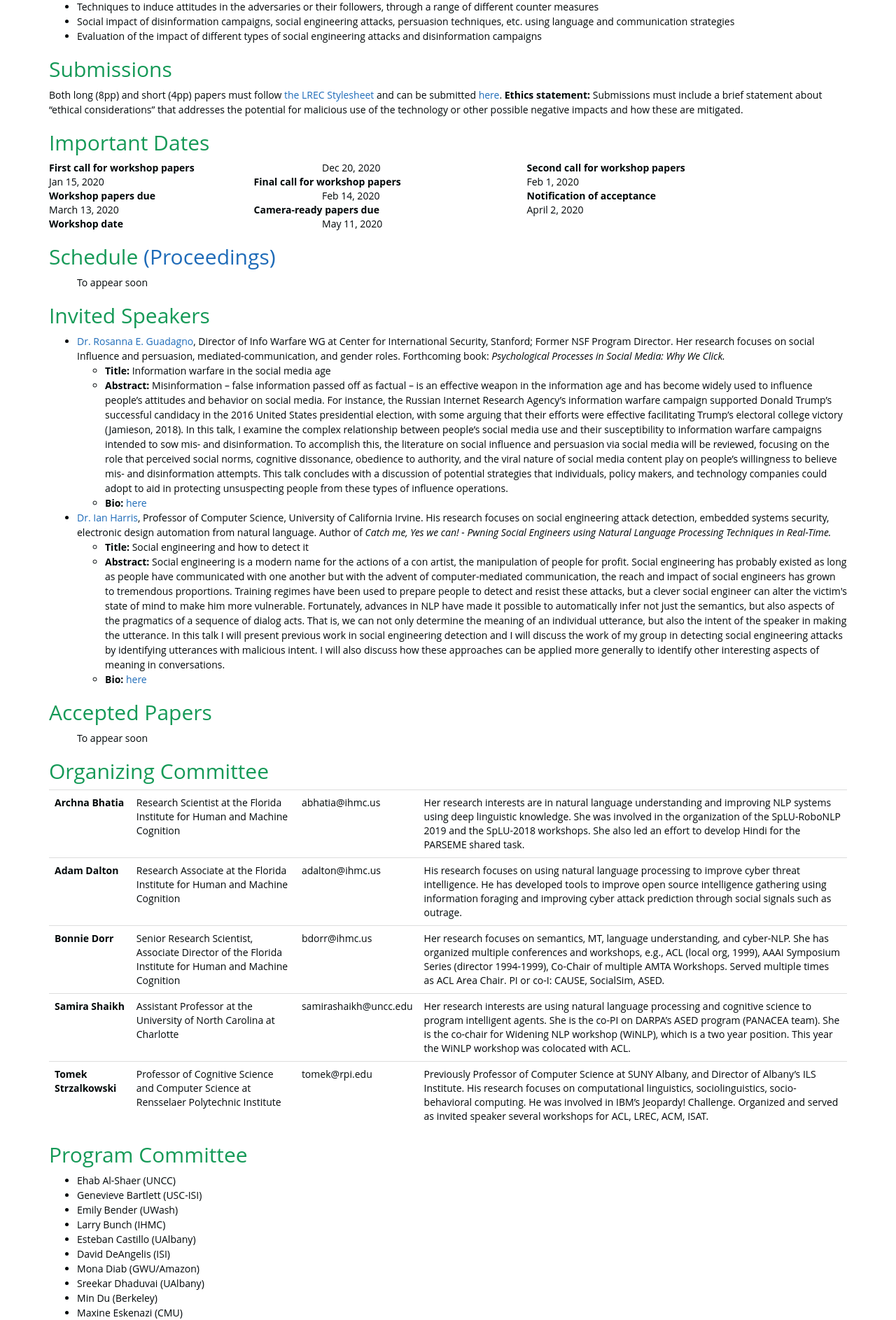
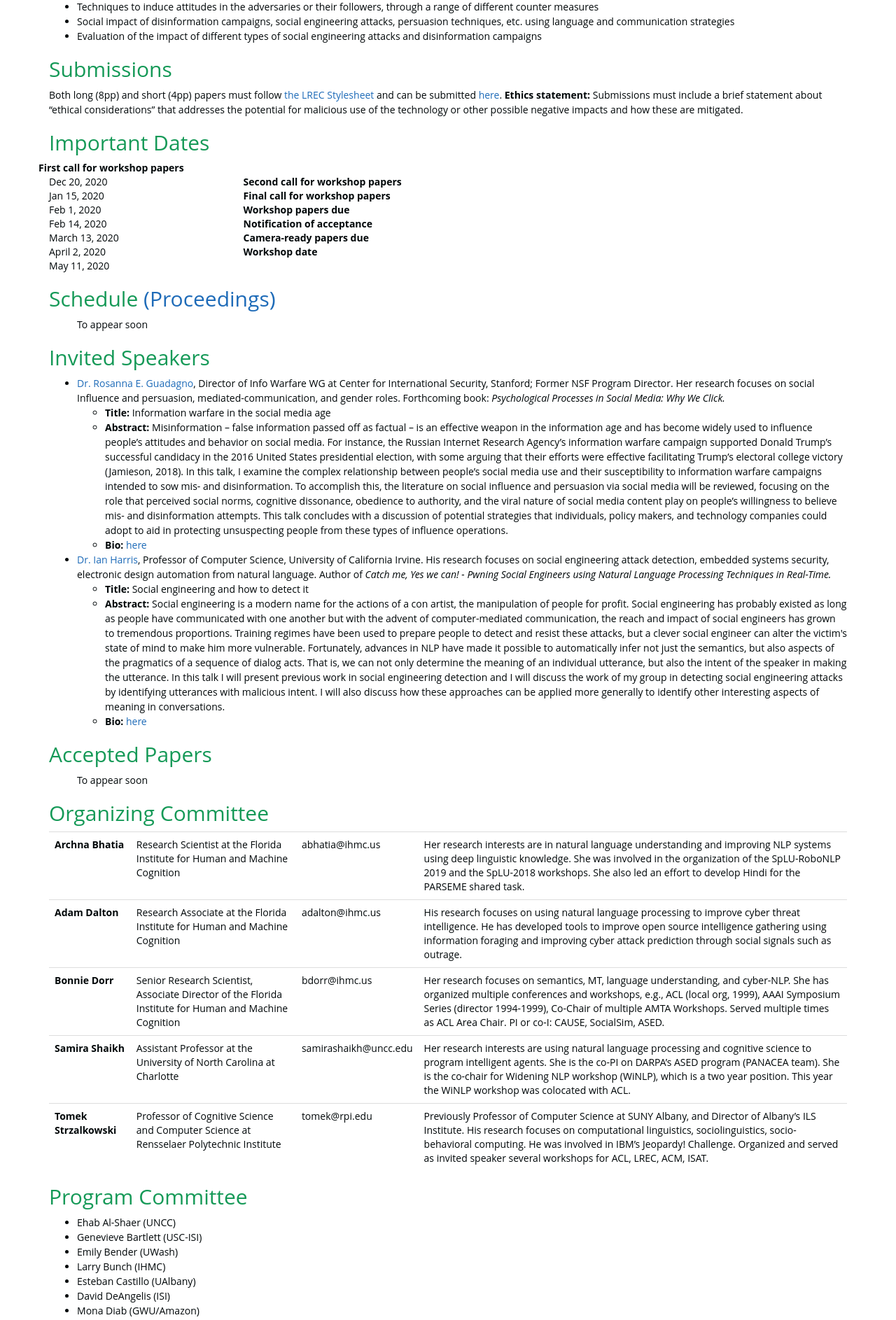
Before and after one commit to social-threats/social-threats.github.io, a Jekyll site: the page built from index.html, in a window 1280 px wide. Shown: the part 1232-3118 px from the top of the page at 70% size. Built offline with Jekyll 4.4.1, drawn with Linux system fonts in a browser that asks for light colours; nearby versions of some CDN libraries.

Commit message:
appearance

```diff
--- a/_includes/_STOC_2020/important_dates.html
+++ b/_includes/_STOC_2020/important_dates.html
@@ -3,18 +3,18 @@
 <h2>Important Dates</h2>
 
 <dl class="row">
-    <dt class="col-sm-4">First call for workshop papers</dt>
+    <dt class="col-sm-4.5">First call for workshop papers</dt>
     <dd class="col-sm-3">Dec 20, 2020</dd>
-    <dt class="col-sm-4">Second call for workshop papers</dt>
+    <dt class="col-sm-4.5">Second call for workshop papers</dt>
     <dd class="col-sm-3">Jan 15, 2020</dd>
-    <dt class="col-sm-4">Final call for workshop papers</dt>
+    <dt class="col-sm-4.5">Final call for workshop papers</dt>
     <dd class="col-sm-3">Feb 1, 2020</dd>
-    <dt class="col-sm-4">Workshop papers due</dt>
+    <dt class="col-sm-4.5">Workshop papers due</dt>
     <dd class="col-sm-3">Feb 14, 2020</dd>
-    <dt class="col-sm-4">Notification of acceptance</dt>
+    <dt class="col-sm-4.5">Notification of acceptance</dt>
     <dd class="col-sm-3">March 13, 2020</dd>
-    <dt class="col-sm-4">Camera-ready papers due</dt>
+    <dt class="col-sm-4.5">Camera-ready papers due</dt>
     <dd class="col-sm-3">April 2, 2020</dd>
-    <dt class="col-sm-4">Workshop date</dt>
+    <dt class="col-sm-4.5">Workshop date</dt>
     <dd class="col-sm-3">May 11, 2020</dd>
 </dl>
```
